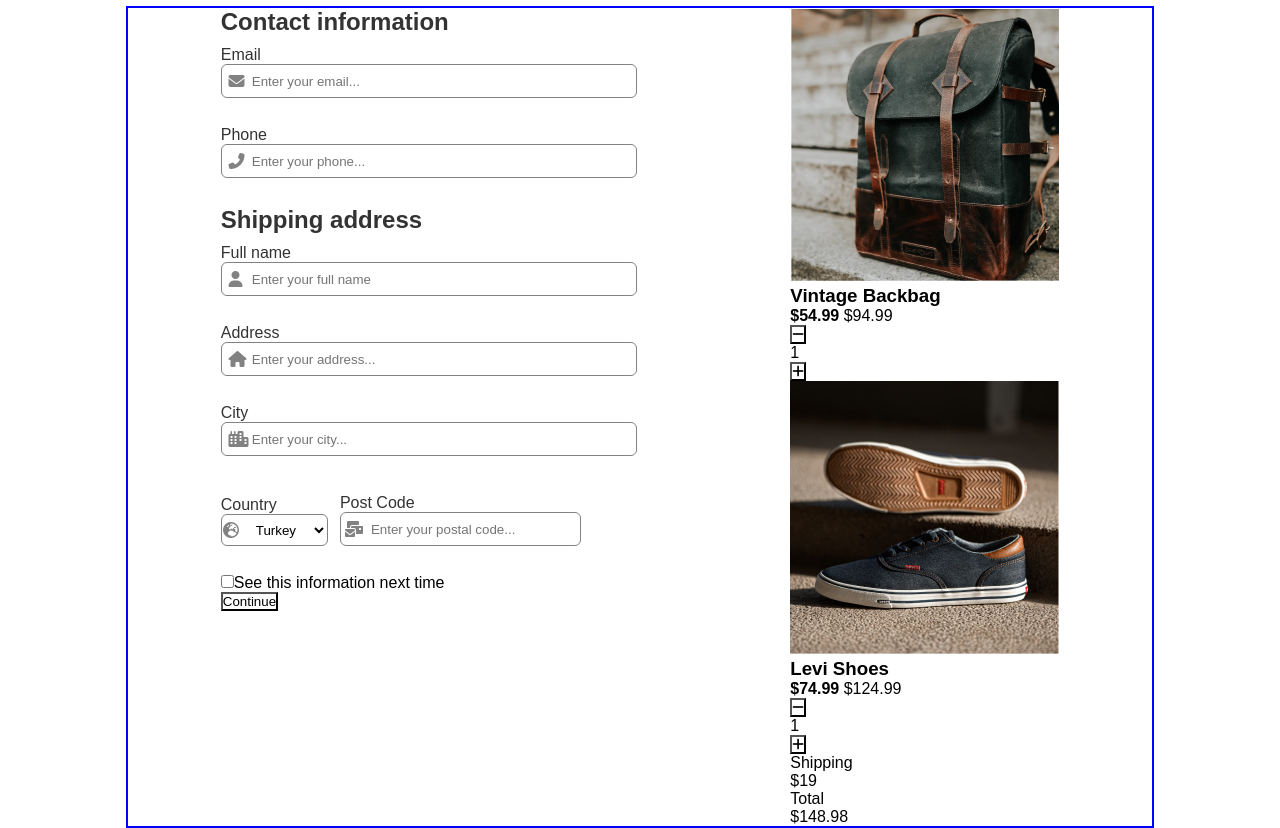
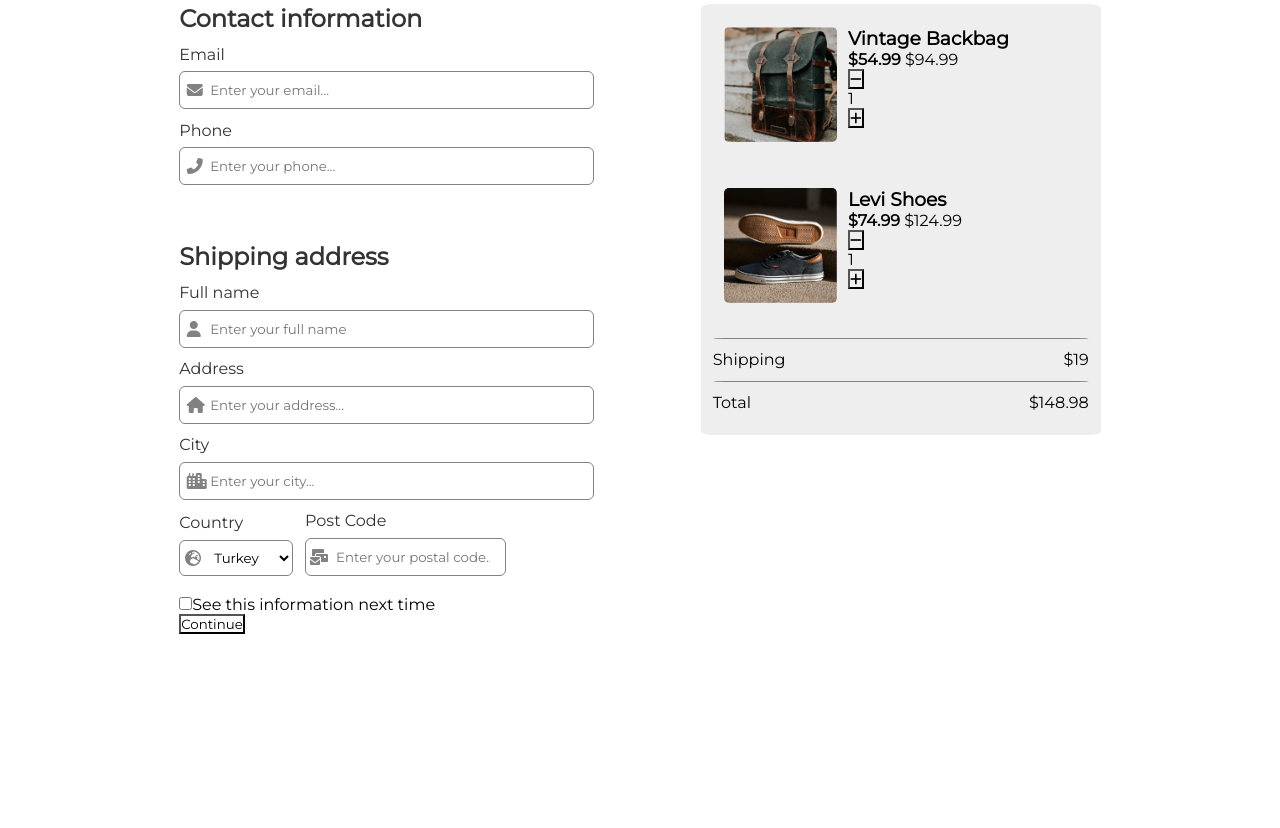
Before and after one commit to farukci/coding-challenges-003, a plain HTML site: page index.html in a window 1280 px wide. Shown: the part 75-903 px from the top of the page. After the commit the page ends 879 px from the top, so only its background shows below. Drawn offline with Linux system fonts and the light colour scheme.

Commit message:
project updated

```diff
--- a/index.html
+++ b/index.html
@@ -10,7 +10,7 @@
 <body>
     <h1>Checkout</h1>
     <div class="main">
-        <div class="info">
+        <div class="left-container">
             <form action="">
                 <div class="contact">
                     <h2>Contact information</h2>
@@ -67,33 +67,40 @@
                 </div>
             </form>
         </div>
-        <div class="summary">
+        <div class="right-container">
             <div class="cart">
                 <div class="backbag">
                     <img src="./IMG/photo1.png" alt="backbag">
+                    <div class="content">
                         <h3>Vintage Backbag</h3>
                         <p><b>$54.99</b> $94.99</p>
                         <button><i class="fas fa-minus"></i></button>
                         <p>1</p>
                         <button><i class="fas fa-plus"></i></button>
-
+                    </div>
                 </div>
                 <div class="shoes">
                     <img src="./IMG/photo2.png" alt="shoes">
+                    <div class="content">
                         <h3>Levi Shoes</h3>
                         <p><b>$74.99</b> $124.99</p>
                         <button><i class="fas fa-minus"></i></button>
                         <p>1</p>
                         <button><i class="fas fa-plus"></i></button>
                     </div>
+                </div>
                 <div class="price">
+                    <div>
                         <p>Shipping</p>
                         <p>$19</p>
+                    </div>
+                    <div>
                         <p>Total</p>
                         <p>$148.98</p>
                     </div>
                 </div>
             </div>
         </div>
+    </div>
 </body>
 </html>
--- a/scss/_config.scss
+++ b/scss/_config.scss
@@ -1,3 +1,5 @@
+@import url('https://fonts.googleapis.com/css2?family=Montserrat:wght@100;400&display=swap');
+$primaryFont : 'Montserrat', sans-serif;
 $primaryBackground-color: #FFFFFF;
 $secondaryBackground-color: #EEEEEE;
 $primaryText-color: #000;
--- a/scss/_info.scss
+++ b/scss/_left-container.scss
@@ -1,19 +1,21 @@
 form {
-    flex-direction: column;
     height: 100%;
-    width: 30vw;
+    width: 120%;
     .contact{
-        h2{color: $secondaryText-color;}
+        margin-bottom: 10%;
+        h2{
+            color: $secondaryText-color;
+            margin-bottom: 5%;
+        }
         .email, .phone {
-            margin: 10px 0;
             position: relative;
             label{
                 color: $secondaryText-color;
-                position: relative;
-                top:50%;
+                position: absolute;
+                top: -10%;
             }
             input{
-                height: 32px;
+                height: 36px;
                 width: 100%;
                 padding-left: 30px;
                 border: 1px solid $icon-color;
@@ -29,17 +31,19 @@ form {
         }
     }
     .shipping{
-        h2{color: $secondaryText-color;}
+        h2{
+            color: $secondaryText-color;
+            margin-bottom: 5%;
+        }
         .fname, .address, .city, .country, .postcode{
-            margin: 10px 0;
             position: relative;
             label{
                 color: $secondaryText-color;
-                position: relative;
-                top:50%;
+                position: absolute;
+                top: -10%;
             }
             input{
-                height: 32px;
+                height: 36px;
                 width: 100%;
                 padding-left: 30px;
                 border: 1px solid $icon-color;
@@ -53,8 +57,7 @@ form {
                 left: 2%;
             }
             select{
-                height: 32px;
-                // width: 10%;
+                height: 36px;
                 padding-left: 30px;
                 border: 1px solid $icon-color;
                 border-radius: 6px;
@@ -64,11 +67,14 @@ form {
         .country{
             display: inline-block;
             margin-right: 2%;
+            .fa-globe-europe{
+                left:5%;
+            }
         }
         .postcode{
             display: inline-block;
             input{
-                width: 100%;
+                width: auto;
             }
         }
     }
--- a/scss/_main.scss
+++ b/scss/_main.scss
@@ -2,23 +2,17 @@
     margin: 0;
     padding: 0;
     background-color: $primaryBackground-color;
-    font-family: $primaryFont-family;
+    font-family: $primaryFont;
 }
-// @font-face{
-//     font-family: Mon;
-//     src: url('FONTS/Montserrat-Regular.ttf');
-// }
 
 h1 {
     width: 100%;
     margin: 20px auto;
     text-align: center;
-
-    border:2px solid red;
 }
 
 .main {
-    border: 2px solid blue;
+    // border: 2px solid blue;
     display: flex;
     flex-direction: row;
     width: 80%;
--- /dev/null
+++ b/scss/_right-container.scss
@@ -0,0 +1,32 @@
+.right-container{
+    margin-left: 100px;
+    * {
+        background-color: $secondaryBackground-color;
+        border-radius: 3%;
+    }
+    height: 100vh;
+    width: 400px;
+    .backbag, .shoes {
+        padding: 3%;
+        display: flex;
+        img{
+            width: 30%;
+            border-radius: 5px;
+            margin: 3%;
+        }
+        .content{
+            margin-top: 3%;
+        }
+    }
+    .price{
+        display: flex;
+        flex-direction: column;
+        padding: 3%;
+        div{
+            display: flex;
+            justify-content: space-between;
+            border-top: 1px solid $icon-color;
+            padding: 3% 0;
+        }
+    }
+}
--- a/scss/style.scss
+++ b/scss/style.scss
@@ -1,3 +1,4 @@
 @import "config";
 @import "main";
-@import "info";
+@import "left-container";
+@import "right-container";
```
Also changed, not shown: css/style.css. Lines whose indentation alone changed are shown as unchanged.
